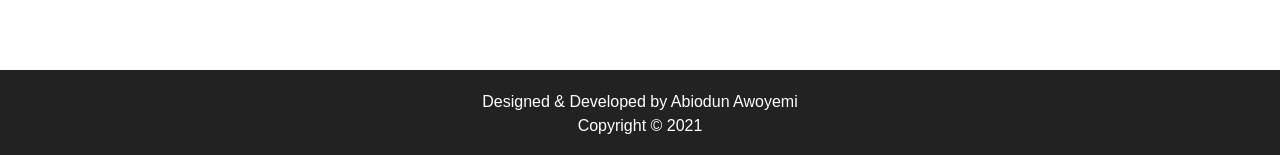
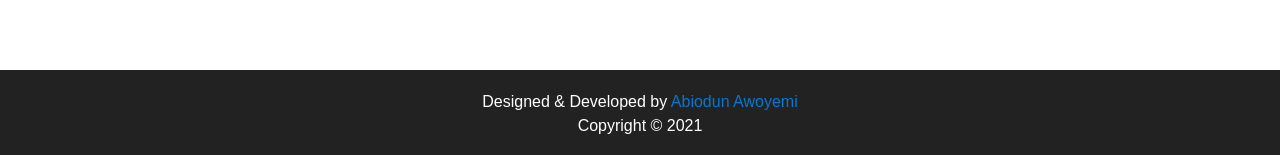
Before and after one commit to aagbotemi/nft-marketplace, a Next.js app: page /create-item in a window 1280 px wide. Shown: the part 642-797 px from the top of the page. Built offline with nearby package versions, Linux system fonts and the light colour scheme; what ipfs-http-client would draw is missing.

Commit message:
meta tag in head tag updated

```diff
--- a/components/Footer/index.js
+++ b/components/Footer/index.js
@@ -2,8 +2,8 @@
 export default function Footer() {
 
     return (
-        <footer className="text-center bg-black-dark py-5 text-white">
-            <p>Designed &amp; Developed by <a href="https://www.linkedin.com/in/abiodun-awoyemi-1ab8b3165/" target="_blank" rel="noopener noreferrer">Abiodun Awoyemi</a></p>
+        <footer className="text-center bg-black-dark py-5 text-white mt-12">
+            <p>Designed &amp; Developed by <a href="https://www.linkedin.com/in/abiodun-awoyemi-1ab8b3165/" target="_blank" rel="noopener noreferrer" className="text-blue-light">Abiodun Awoyemi</a></p>
             <span className="mt-3">Copyright &copy; {new Date().getFullYear()}</span>
         </footer>
     )
--- a/pages/_app.js
+++ b/pages/_app.js
@@ -5,8 +5,6 @@ import Header from '../components/Header'
 
 
 function MyApp({ Component, pageProps }) {
-
-
   return (
     <div className="flex flex-col">
       <Header />
--- a/pages/create-item.js
+++ b/pages/create-item.js
@@ -99,7 +99,7 @@ export default function CreateItem() {
                 <p className="">Mint an NFT and list it on the marketplace</p>
             </div>
             <div className='flex justify-center'>
-                <div className="w-1/2 flex flex-col pb-12">
+                <div className="w-1/2 flex flex-col">
                     <input
                         placeholder="Asset Name"
                         className="mt-8 border rounded p-4"
--- a/pages/creator-dashboard.js
+++ b/pages/creator-dashboard.js
@@ -74,7 +74,7 @@ export default function CreatorDashboard() {
                     }
                 </div>
             </div>
-            <div className="mb-12">
+            <div>
                 {
                     Boolean(sold.length) && (
                         <div>
--- a/pages/index.js
+++ b/pages/index.js
@@ -86,7 +86,9 @@ export default function Home() {
     <div>
       <Head>
         <title>NFT Marketplace</title>
-        <meta name="description" content="Generated by create next app" />
+        <meta name="description" content="Your number one NFT marketplace" />
+        <meta name="author" content="Abiodun Awoyemi" />
+        <meta name="keyword" content="nft, nft-maketplace" />
         <link rel="icon" href="/favicon.ico" />
       </Head>
 
--- a/styles/globals.css
+++ b/styles/globals.css
@@ -16,7 +16,7 @@ body {
 }
 
 .main {
-  min-height: calc(100vh - 9rem)
+  min-height: calc(100vh - 12rem)
 }
 
 /* Code found on https://loading.io/css/ */
```
